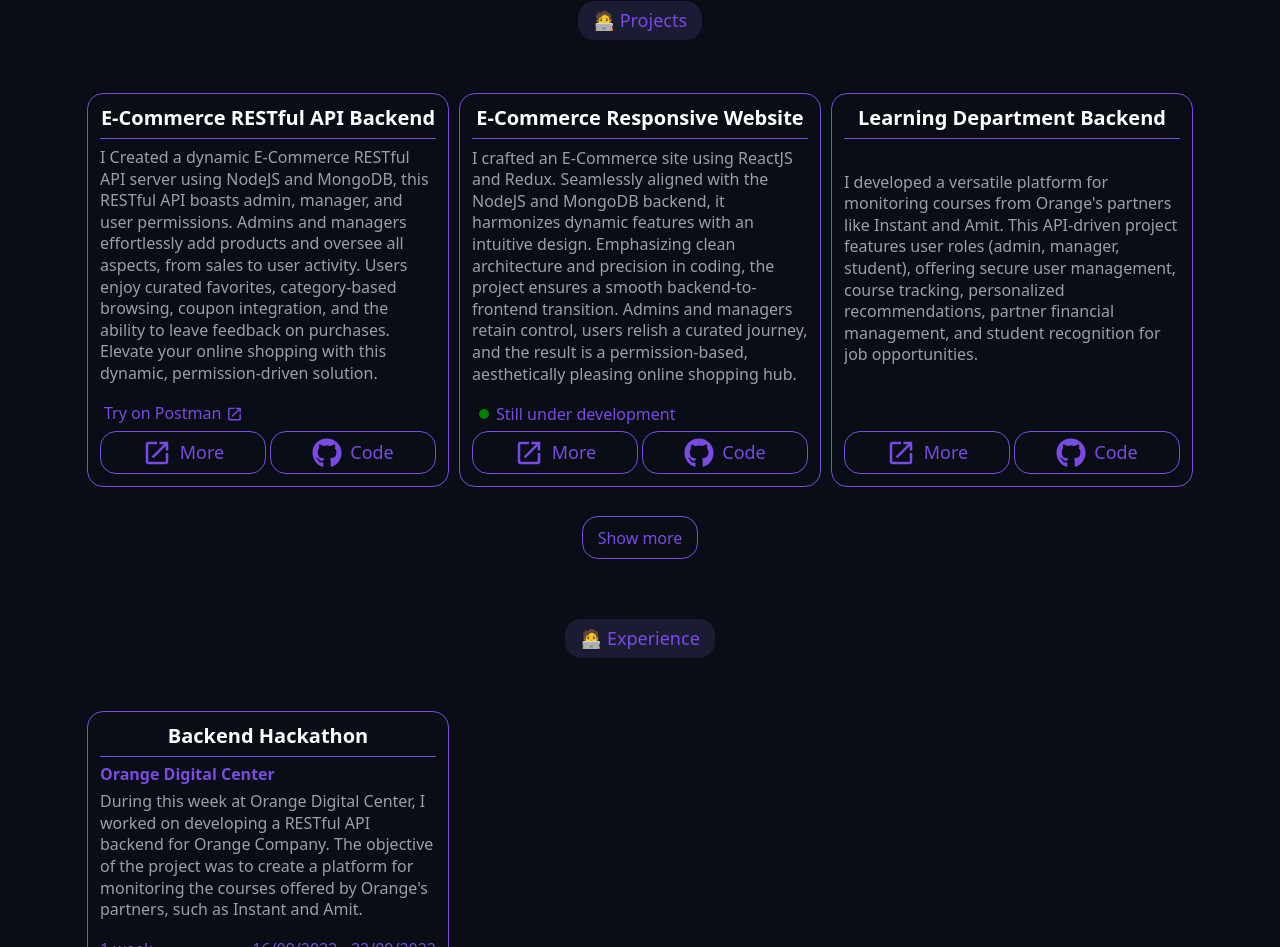
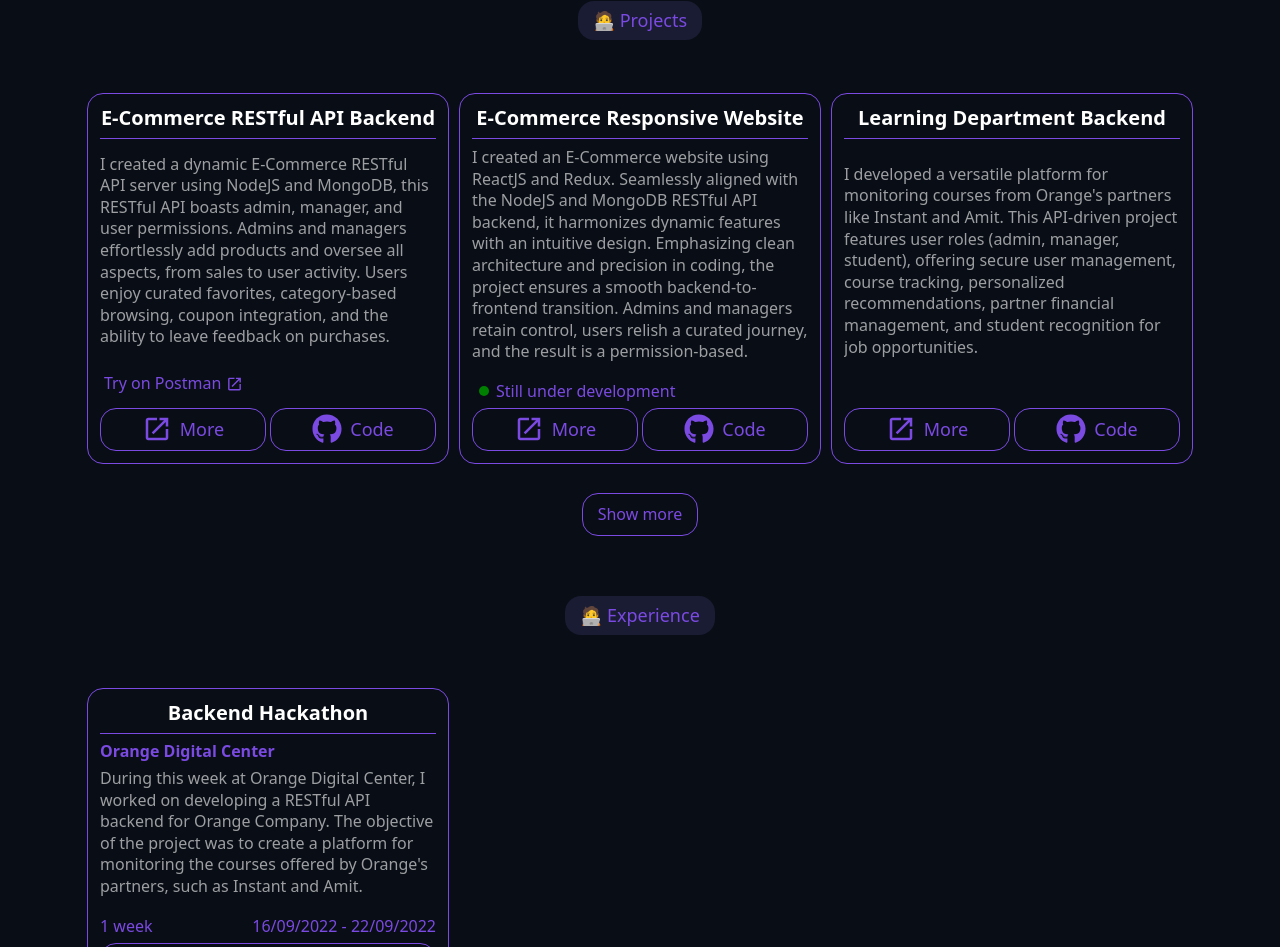
Before and after one commit to bassem620/my-portfolio, a React (Create React App) app: page / in a window 1280 px wide. Shown: the part 1584-2531 px from the top of the page. Built offline with nearby package versions, Linux system fonts and the light colour scheme.

Commit message:
Projects descriptions edited

```diff
--- a/src/assets/projects.js
+++ b/src/assets/projects.js
@@ -2,7 +2,7 @@
     {
         id: 0,
         title: "E-Commerce RESTful API Backend",
-        desc: "I Created a dynamic E-Commerce RESTful API server using NodeJS and MongoDB, this RESTful API boasts admin, manager, and user permissions. Admins and managers effortlessly add products and oversee all aspects, from sales to user activity. Users enjoy curated favorites, category-based browsing, coupon integration, and the ability to leave feedback on purchases. Elevate your online shopping with this dynamic, permission-driven solution.",
+        desc: "I created a dynamic E-Commerce RESTful API server using NodeJS and MongoDB, this RESTful API boasts admin, manager, and user permissions. Admins and managers effortlessly add products and oversee all aspects, from sales to user activity. Users enjoy curated favorites, category-based browsing, coupon integration, and the ability to leave feedback on purchases.",
         spec: "Backend",
         private: false,
         workingOn: false,
@@ -24,7 +24,7 @@
     {
         id: 1,
         title: "E-Commerce Responsive Website",
-        desc: "I crafted an E-Commerce site using ReactJS and Redux. Seamlessly aligned with the NodeJS and MongoDB backend, it harmonizes dynamic features with an intuitive design. Emphasizing clean architecture and precision in coding, the project ensures a smooth backend-to-frontend transition. Admins and managers retain control, users relish a curated journey, and the result is a permission-based, aesthetically pleasing online shopping hub.",
+        desc: "I created an E-Commerce website using ReactJS and Redux. Seamlessly aligned with the NodeJS and MongoDB RESTful API backend, it harmonizes dynamic features with an intuitive design. Emphasizing clean architecture and precision in coding, the project ensures a smooth backend-to-frontend transition. Admins and managers retain control, users relish a curated journey, and the result is a permission-based.",
         spec: "Frontend",
         private: false,
         workingOn: true,
@@ -90,7 +90,7 @@
     {
         id: 4,
         title: "Notes App",
-        desc: "Presenting a minimalist, responsive Notes App developed with HTML, CSS, and pure JavaScript. This intuitive application equips users with the ability to seamlessly add, edit, and remove their notes, leveraging the power of local storage for seamless data retention. Experience a user-centric approach to digital note-taking, blending simplicity and functionality seamlessly.",
+        desc: "Presenting a simple responsive Notes App developed with HTML, CSS, and plain JavaScript. This intuitive application equips users with the ability to add, edit, and remove their notes, leveraging the power of local storage for data retention. Experience a user-centric approach to digital note-taking, blending simplicity and functionality seamlessly.",
         spec: "Frontend",
         private: false,
         workingOn: false,
@@ -128,7 +128,7 @@
     {
         id: 6,
         title: "Book Library",
-        desc: "Presenting a simple Ruby RESTful API backend server project, designed to enable seamless addition of book details by users. This project integrates user authentication and follows the Test-Driven Development (TDD) methodology for robust implementation.",
+        desc: "Presenting a simple Ruby RESTful API backend server project, designed to enable addition of book details by users. This project integrates user authentication and follows the Test-Driven Development (TDD) methodology for robust implementation.",
         spec: "Backend",
         private: false,
         workingOn: false,
```
